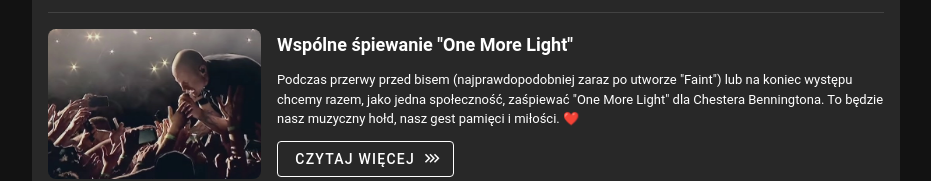
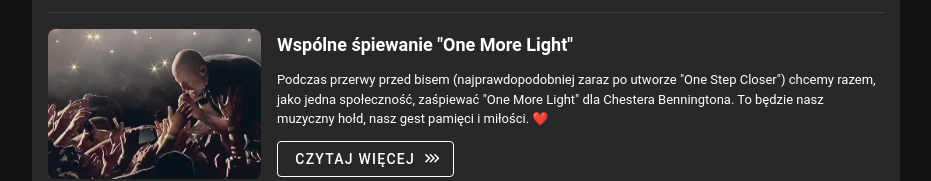
Before and after one commit to lbeniamin/concert-actions, a Vue app: page / in a window 1280 px wide. Shown: the part 520-701 px from the top of the page, without its empty margins (174-1105 px from the left). Built offline with nearby package versions, Linux system fonts and the light colour scheme; a small style sheet from the web is missing.

Commit message:
feat: Change of action desctiption

```diff
--- a/src/components/HelloWorld.vue
+++ b/src/components/HelloWorld.vue
@@ -22,7 +22,7 @@
         <img src="@/assets/one-more-light.webp" alt="Wspólne śpiewanie One More Light" class="mr-4" />
         <div class="d-flex flex-column justify-space-around">
           <h3 class="mb-2">Wspólne śpiewanie "One More Light"</h3>
-          <p class="mb-2">Podczas przerwy przed bisem (najprawdopodobniej zaraz po utworze "Faint") lub na koniec występu chcemy razem, jako jedna społeczność, zaśpiewać "One More Light" dla Chestera Benningtona. To będzie nasz muzyczny hołd, nasz gest pamięci i miłości. ❤️</p>
+          <p class="mb-2">Podczas przerwy przed bisem (najprawdopodobniej zaraz po utworze "One Step Closer") chcemy razem, jako jedna społeczność, zaśpiewać "One More Light" dla Chestera Benningtona. To będzie nasz muzyczny hołd, nasz gest pamięci i miłości. ❤️</p>
           <v-btn append-icon="mdi-chevron-triple-right" :ripple="false" variant="outlined" @click="openAction2">Czytaj więcej</v-btn>
         </div>
       </div>
```
